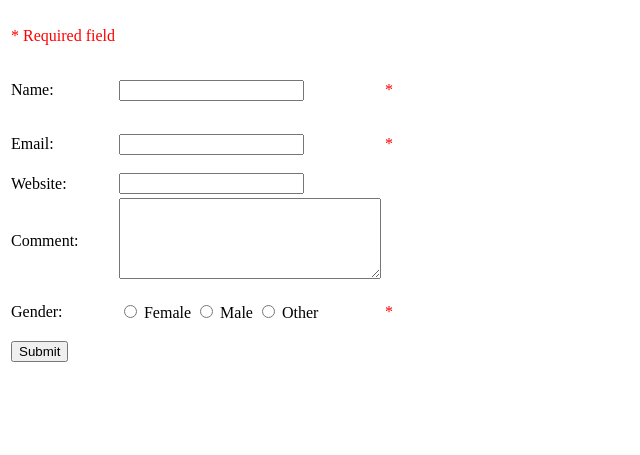
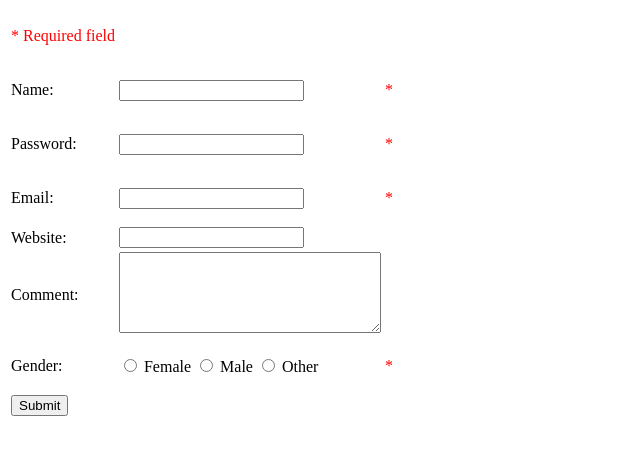
Before and after one commit to ProttoySutradhar/WTechSpring_25-27, a PHP site: page /Registration.php in a window 1280 px wide. Shown: the top 455 px of the page, without its empty margins (0-640 px from the left). Run offline with PHP 8.4, Linux system fonts and the light colour scheme.

Commit message:
password feild create

```diff
--- a/Final/Lab3 Data/Controller/Registrationvalidation.php
+++ b/Final/Lab3 Data/Controller/Registrationvalidation.php
@@ -7,10 +7,7 @@ $mail="";
 $web="";
 $comment="";
 $gender="";
-
-$validName="";
-$validMail="";
-$validWeb="";
+$password="";
 
 $datafile="../data.json";
 
@@ -20,16 +17,13 @@ if($_SERVER["REQUEST_METHOD"]=="POST")
     $mail = $_POST["mail"];
     $web = $_POST["web"];
     $comment = $_POST["comment"];
+    $password = $_POST["password"];
+    $gender = $_POST["gender"];
 
-   /* $name = $_REQUEST["name"];
-    $mail = $_REQUEST["mail"];
-    $web = $_REQUEST["web"];
-    $comment = $_REQUEST["comment"];*/
-
-    if(isset($_REQUEST["gender"]))
+    /*if(isset($_REQUEST["gender"]))
     {
         $gender = $_REQUEST["gender"];
-    }
+    }*/
 
     if(!empty($name) && strlen($name) >= 5) {
 
@@ -40,6 +34,15 @@ if($_SERVER["REQUEST_METHOD"]=="POST")
     {
         echo"Name must be greater than 5 characters<br>";
     }
+
+    if(!empty($password) && strlen($password)>=5)
+        {
+            echo "Password: ".$password."<br>";
+        }
+        else{
+            echo"Password must be greater than 5 characters<br>";
+        }
+
     if(!empty($mail))
     {
         $pattern="/^[a-zA-Z0-9._%+-]+@[a-zA-Z0-9.-]+\.[a-zA-Z]{2,}$/";
@@ -91,7 +94,7 @@ if($_SERVER["REQUEST_METHOD"]=="POST")
         echo"Gender is required<br>";
     }
 
-    if(!empty($name) && strlen($name) >= 5 && !empty($mail) && !empty($web) && !empty($comment) && !empty($gender))
+    if((!empty($name) && strlen($name) >= 5) && (!empty($password) && strlen($name) >= 5 ) && !empty($mail) && !empty($web) && !empty($comment) && !empty($gender))
         {
             $_SESSION["name"]=$name;
             setcookie('name', $name, time()+3600, "/");
--- a/Final/Lab3 Data/View/Registration.php
+++ b/Final/Lab3 Data/View/Registration.php
@@ -16,6 +16,12 @@
                     <td><input type="text" id="name" name ="name"><?php echo $name; ?></td>
                     <td><p style ='color:red'>*</p></td>
                 </tr>
+                <tr>
+                    <td><label for="password">Password: </label></td>
+                    <td><input type="text" id="password" password ="password"><?php echo $password; ?></td>
+                    <td><p style ='color:red'>*</p></td>
+                </tr>
+
                 <tr>
                     <td><label for="mail">Email: </label></td>
                     <td><input type="email" id="mail" name ="mail"><?php echo $mail; ?></td>
```
